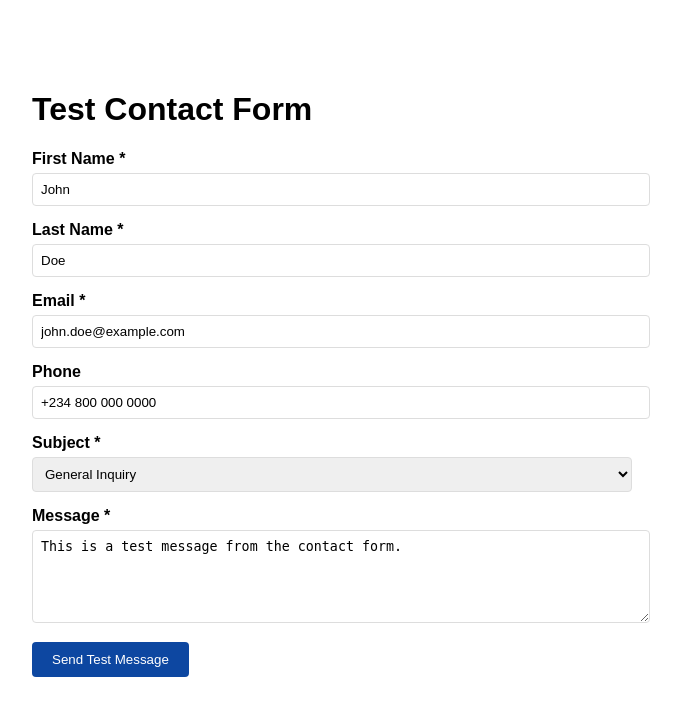
After one commit to Victor070656/RCCG-OpenHeavens-v2, a PHP site: page /oh/test-contact.html in a window 1280 px wide. The commit adds this page. Shown: the top 716 px of the page, without its empty margins (308-989 px from the left). Run offline with PHP 8.4, Linux system fonts and the light colour scheme.

Commit message:
Add contact form test page and improve error handling in submit-contact.php

```diff
--- a/admin/includes/header.php
+++ b/admin/includes/header.php
@@ -25,6 +25,9 @@ $current_admin = get_current_admin();
 
     <!-- Favicon -->
     <link rel="shortcut icon" href="../images/favicon.png">
+
+    <!-- Phosphor Icons -->
+    <script src="https://unpkg.com/@phosphor-icons/web"></script>
 
     <!-- Bootstrap -->
     <link rel="stylesheet" href="assets/css/bootstrap.min.css">
--- /dev/null
+++ b/test-contact.html
@@ -0,0 +1,105 @@
+<!DOCTYPE html>
+<html>
+<head>
+    <title>Test Contact Form</title>
+    <style>
+        body { font-family: Arial, sans-serif; max-width: 600px; margin: 50px auto; padding: 20px; }
+        .form-group { margin-bottom: 15px; }
+        label { display: block; margin-bottom: 5px; font-weight: bold; }
+        input, select, textarea { width: 100%; padding: 8px; border: 1px solid #ddd; border-radius: 4px; }
+        button { background: #0d47a1; color: white; padding: 10px 20px; border: none; border-radius: 4px; cursor: pointer; }
+        button:hover { background: #0a3d91; }
+        .alert { padding: 15px; margin-bottom: 20px; border-radius: 4px; display: none; }
+        .alert.show { display: block; }
+        .alert-success { background: #d1fae5; color: #065f46; border: 1px solid #34d399; }
+        .alert-error { background: #fee2e2; color: #991b1b; border: 1px solid #f87171; }
+    </style>
+</head>
+<body>
+    <h1>Test Contact Form</h1>
+
+    <div id="alertMessage" class="alert"></div>
+
+    <form id="contactForm">
+        <div class="form-group">
+            <label>First Name *</label>
+            <input type="text" name="first_name" required value="John">
+        </div>
+
+        <div class="form-group">
+            <label>Last Name *</label>
+            <input type="text" name="last_name" required value="Doe">
+        </div>
+
+        <div class="form-group">
+            <label>Email *</label>
+            <input type="email" name="email" required value="john.doe@example.com">
+        </div>
+
+        <div class="form-group">
+            <label>Phone</label>
+            <input type="tel" name="phone" value="+234 800 000 0000">
+        </div>
+
+        <div class="form-group">
+            <label>Subject *</label>
+            <select name="subject" required>
+                <option value="">Select a subject</option>
+                <option value="General Inquiry" selected>General Inquiry</option>
+                <option value="Prayer Request">Prayer Request</option>
+                <option value="Planning a Visit">Planning a Visit</option>
+                <option value="Partnership">Partnership</option>
+                <option value="Other">Other</option>
+            </select>
+        </div>
+
+        <div class="form-group">
+            <label>Message *</label>
+            <textarea name="message" rows="5" required>This is a test message from the contact form.</textarea>
+        </div>
+
+        <button type="submit" id="submitBtn">Send Test Message</button>
+    </form>
+
+    <script>
+        document.getElementById('contactForm').addEventListener('submit', function(e) {
+            e.preventDefault();
+
+            const form = this;
+            const formData = new FormData(form);
+            const submitBtn = document.getElementById('submitBtn');
+            const alertMessage = document.getElementById('alertMessage');
+
+            submitBtn.disabled = true;
+            submitBtn.textContent = 'Sending...';
+
+            fetch('admin/handlers/submit-contact.php', {
+                method: 'POST',
+                body: formData
+            })
+            .then(response => response.json())
+            .then(data => {
+                console.log('Response:', data);
+
+                alertMessage.className = 'alert show ' + (data.success ? 'alert-success' : 'alert-error');
+                alertMessage.textContent = data.message;
+
+                if (data.success) {
+                    form.reset();
+                }
+
+                submitBtn.disabled = false;
+                submitBtn.textContent = 'Send Test Message';
+            })
+            .catch(error => {
+                console.error('Error:', error);
+                alertMessage.className = 'alert show alert-error';
+                alertMessage.textContent = 'Network error: ' + error.message;
+
+                submitBtn.disabled = false;
+                submitBtn.textContent = 'Send Test Message';
+            });
+        });
+    </script>
+</body>
+</html>
```
Also changed, not shown: admin/handlers/submit-contact.php (+7 -0 lines), favicon.ico (renamed from images/oh/logo.png).
